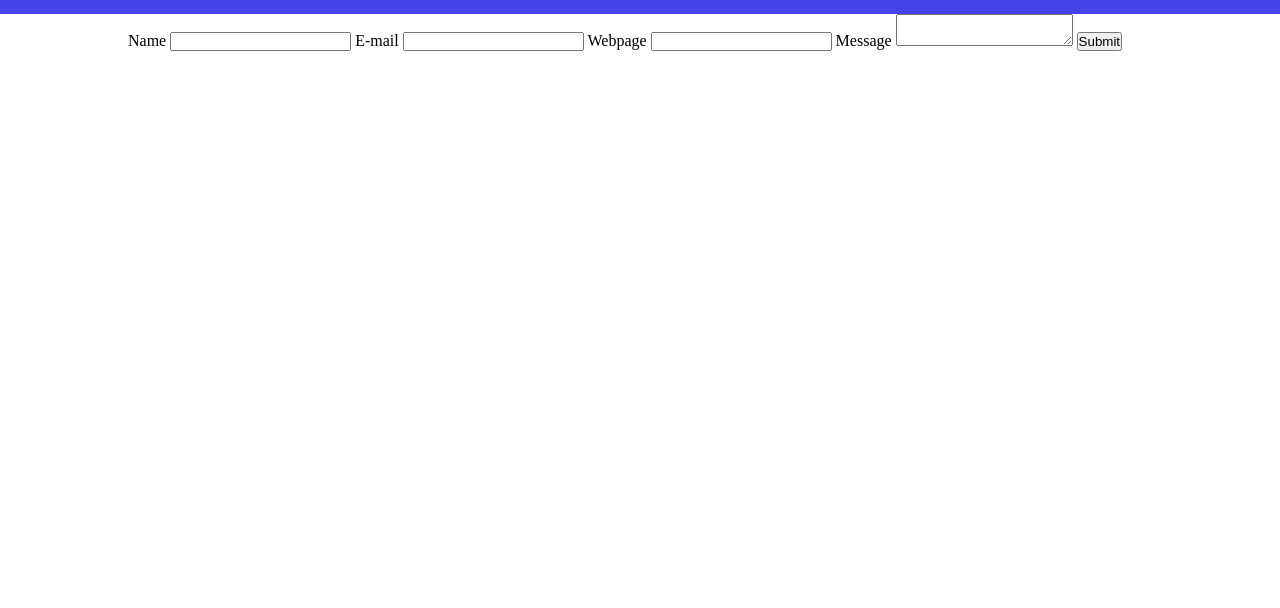
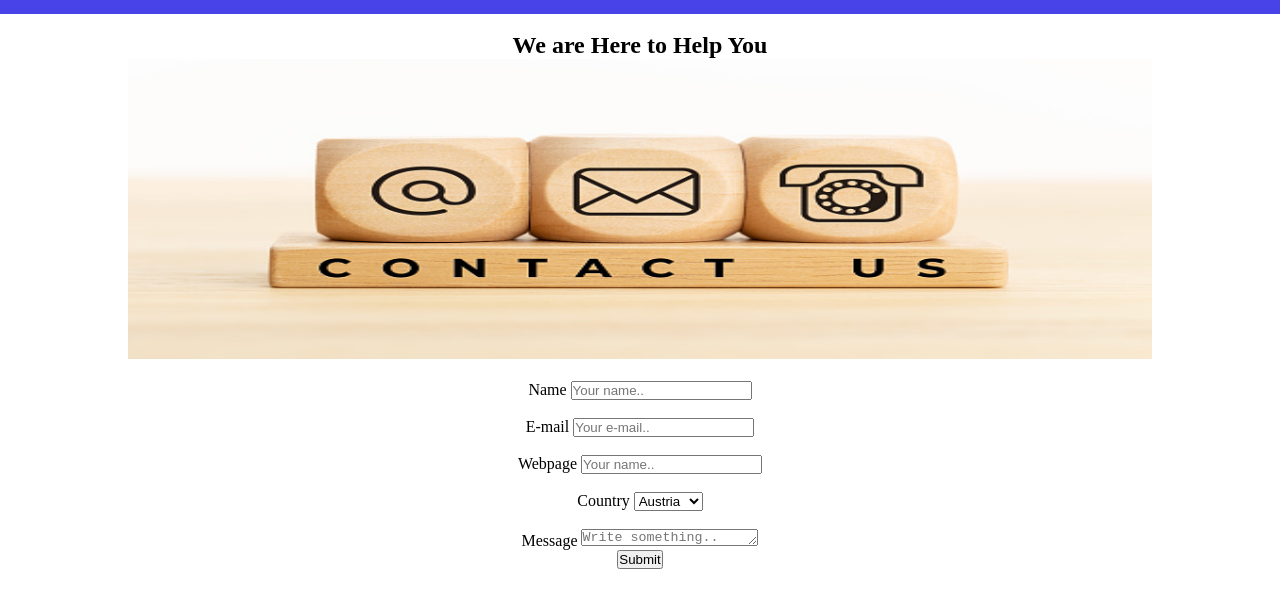
Before and after one commit to Idrisino/FE21-HTML-CSS-Idris-Ateyaf, a plain HTML site: page html-task2/contact.html in a window 1280 px wide. Shown: the part 46-654 px from the top of the page. Drawn offline with Linux system fonts and the light colour scheme.

Commit message:
modify task 2

```diff
--- a/html-task2/contact.html
+++ b/html-task2/contact.html
@@ -1,5 +1,6 @@
 <!DOCTYPE html>
 <html lang="en">
+
 <head>
     <meta charset="UTF-8">
     <meta http-equiv="X-UA-Compatible" content="IE=edge">
@@ -7,30 +8,58 @@
     <link rel="stylesheet" type="text/css" href="style.css">
     <title>Document</title>
 </head>
+
 <body>
+
     <nav>
         <ul>
             <li><a href="index.html">Home</a></li>
             <li><a href="about.html">About</a></li>
             <li><a href="contact.html">Contact</a></li>
         </ul>
+
     </nav>
+    <br>
+    <form action="" method="POST">
+        <div class="container">
+            <div style="text-align:center">
+                <h2>We are Here to Help You</h2>
 
-    <form action="" method="POST">
-        <label for="name">Name</label>
-        <input type="text" name="name" required>
+                <div class="row">
+                    <div class="column">
+                        <img src="contact us.jpg" style="height:300px" style= "width:100px">
+                    </div>
 
-        <label for="email">E-mail</label>
-        <input type="text" name="email" required>
+                    <div class="column">
+                        <br>
+                        <label for="name">Name</label>
+                        <input type="text" id="name" name="name" required placeholder="Your name.."><br>
+                        <br>
+                        <label for="email">E-mail</label>
+                        <input type="text" id="email" name="email" required placeholder="Your e-mail.."><br>
+                        <br>
+                        <label for="webpage">Webpage</label>
+                        <input type="text" id="webpage" name="webpage" placeholder="Your name.."><br>
+                        <br>
 
-        <label for="webpage">Webpage</label>
-        <input type="text" name="webpage">
+                        <label for="country">Country</label>
+                        <select id="country" name="country">
+                            <option value="austria">Austria</option>
+                            <option value="canada">Canada</option>
+                            <option value="usa">USA</option>
+                        </select><br>
+                        <br>
 
-        <label for="message">Message</label>
-        <textarea id="contact-form" name="message" value="write your message"></textarea>
-
-
-        <input type="submit" name="submit" value="Submit">
+                        <label for="Message"> Message </label>
+                        <textarea id="Message" name="Message" placeholder="Write something.."
+                            style="height:15px"></textarea>
+                        <br>
+                        <input type="submit" id="submit" name="submit" value="Submit"><br>
+                    </div>
+                </div>
+            </div>
+        </div>
     </form>
 </body>
+
 </html>
```
Also changed, not shown: html-task2/contact us.jpg (added).
